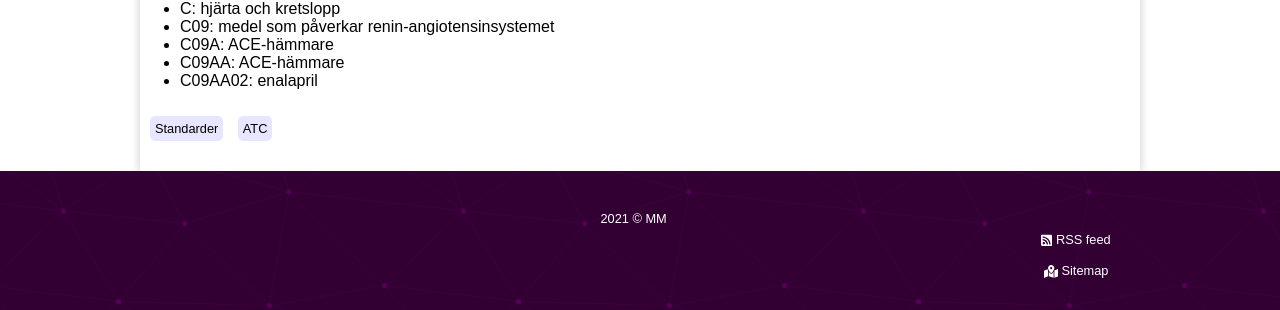
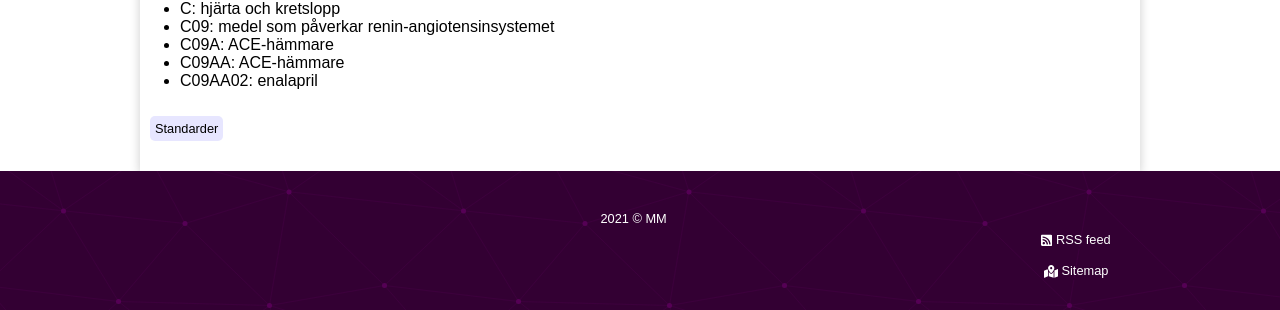
Before and after one commit to teddykladdkak/ehalsa-sverige, a Jekyll site: the page built from _posts/2021-07-21-atc.markdown, in a window 1280 px wide. Shown: the part 500-810 px from the top of the page. Built offline with Jekyll 4.4.1, drawn with Linux system fonts in a browser that asks for light colours.

Commit message:
Fix
- Stilmall fix.
- Tog bort test tagg då vi nu har Standarder och Forskning.

```diff
--- a/_posts/2021-07-21-atc.markdown
+++ b/_posts/2021-07-21-atc.markdown
@@ -3,7 +3,7 @@ layout: post
 title:  "Standarder att ha koll på: Anatomical Therapeutic Chemical Classification System (ATC)"
 description: "Koder för gruppering av läkemedel"
 date:   2021-07-21 11:42:49 +0200
-tags: Standarder ATC
+tags: Standarder
 image: lkm
 sitemap:
   lastmod: 2021-07-21
--- a/style/main.css
+++ b/style/main.css
@@ -313,6 +313,9 @@ a.cal-ev .cal-ev-col {
     .post-card {
         flex-direction: column;
     }
+    .post-card .post-link {
+        width: 100%;
+    }
     .change-order-mobile {
         display: flex;
         flex-direction: column-reverse;
```
